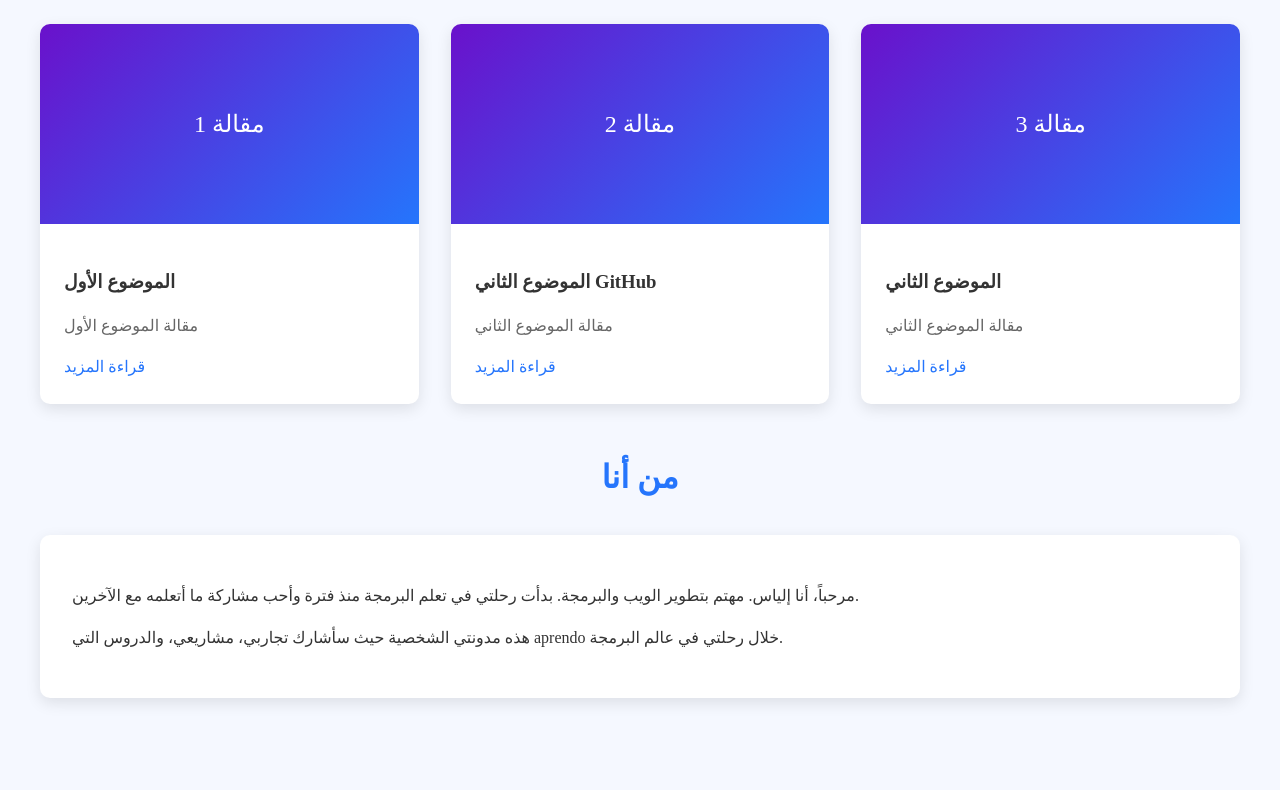
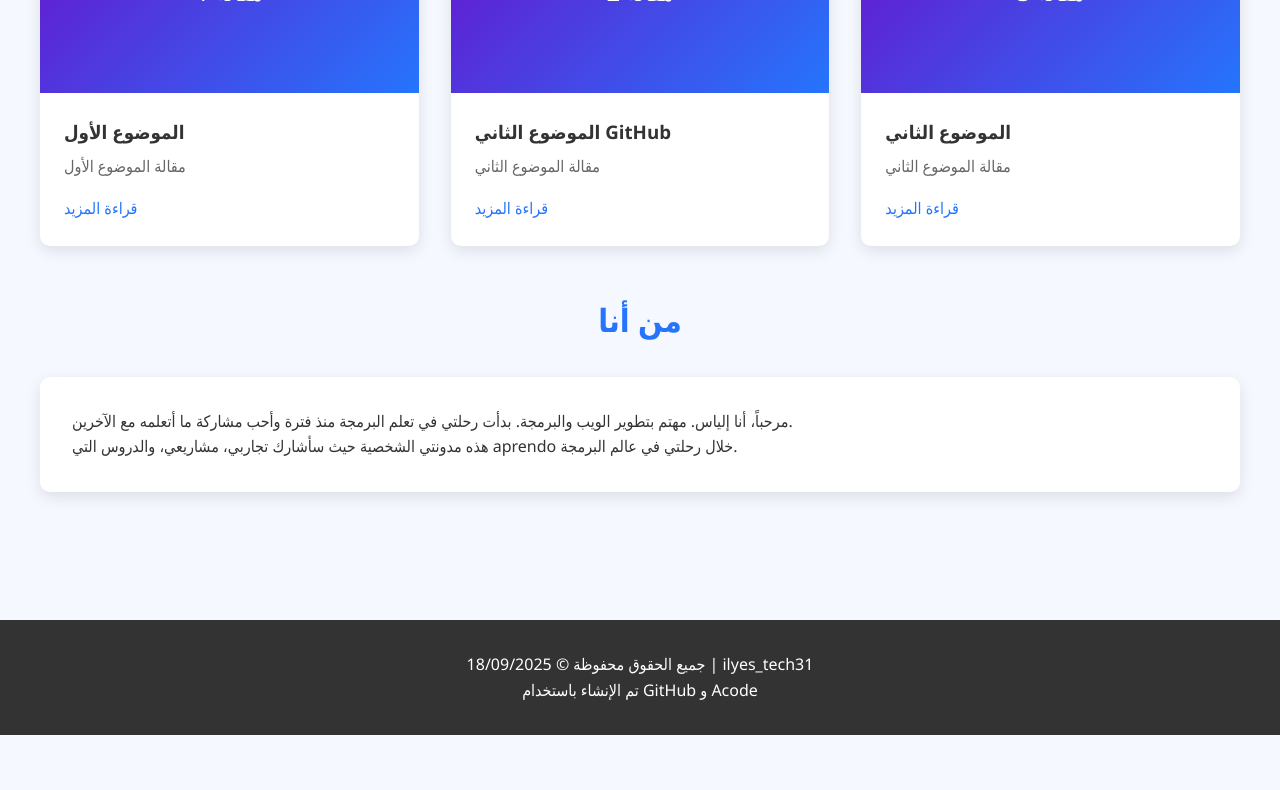
Before and after one commit to ilyeselmana02/ilyes_elmanaDz, a plain HTML site: page index.html in a window 1280 px wide. Shown: the part 615-1405 px from the top of the page. After the commit the page ends 1350 px from the top, so only its background shows below. Drawn offline with Linux system fonts and the light colour scheme.

Commit message:
Update index.html

```diff
--- a/index.html
+++ b/index.html
@@ -6,7 +6,10 @@
     <title>ilyes_tech31</title>
     <style>
         * {
-            <img src="1707470736296_composite.png" alt="صورة شخصية" class="avatar">
+            margin: 0;
+  padding: 0;
+  box-sizing: border-box;
+  font-family: 'Segoe UI', Tahoma, Geneva, Verdana, sans-serif;
         }
 
         body {
```
